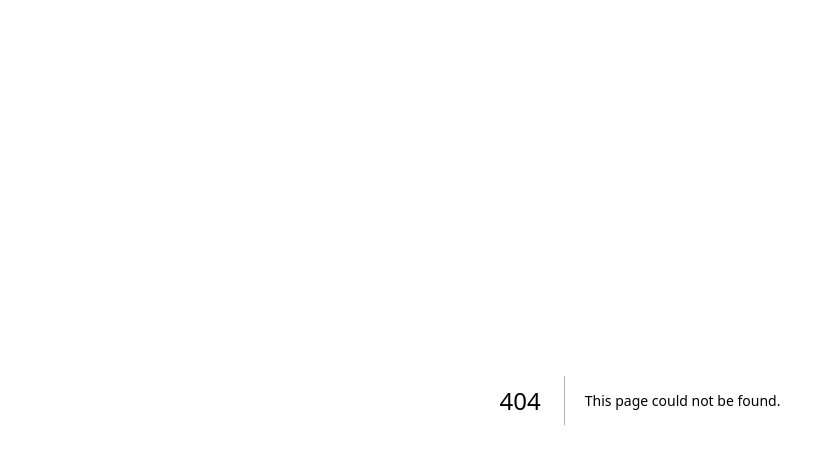
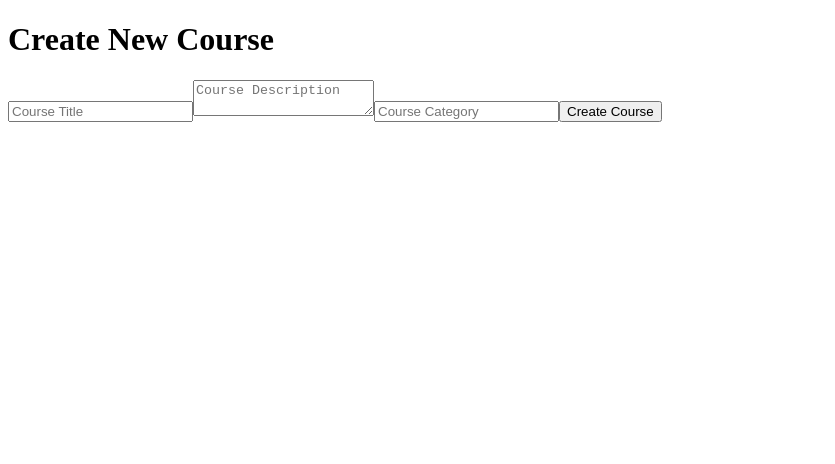
Before and after one commit to alamtoma/webapp-2024-eksamen-main, a Next.js app in the folder oppgave_1/frontend/: page /CreateCoursePage in a window 1280 px wide. Before the commit this address had no page. Shown: the top 464 px of the page, without its empty margins (0-835 px from the left). Built offline with nearby package versions, Linux system fonts and the light colour scheme.

Commit message:
oppretta "pages" mappe i "src". Opprettet to filer - "CoursesPage.tsx" for å hente og vise kursene. Og "CreateCoursePage.tsx" for å opprette kurs.

```diff
--- /dev/null
+++ b/oppgave_1/frontend/src/pages/CreateCoursePage.tsx
@@ -0,0 +1,46 @@
+import React, { useState } from 'react';
+import axios from 'axios';
+
+const CreateCoursePage: React.FC = () => {
+  const [title, setTitle] = useState('');
+  const [description, setDescription] = useState('');
+  const [category, setCategory] = useState('');
+
+  const handleSubmit = async (e: React.FormEvent) => {
+    e.preventDefault();
+    try {
+      await axios.post('http://localhost:3000/courses', { title, description, category });
+      alert('Course created!');
+    } catch (error) {
+      console.error('Error creating course:', error);
+    }
+  };
+
+  return (
+    <div>
+      <h1>Create New Course</h1>
+      <form onSubmit={handleSubmit}>
+        <input
+          type="text"
+          placeholder="Course Title"
+          value={title}
+          onChange={(e) => setTitle(e.target.value)}
+        />
+        <textarea
+          placeholder="Course Description"
+          value={description}
+          onChange={(e) => setDescription(e.target.value)}
+        />
+        <input
+          type="text"
+          placeholder="Course Category"
+          value={category}
+          onChange={(e) => setCategory(e.target.value)}
+        />
+        <button type="submit">Create Course</button>
+      </form>
+    </div>
+  );
+}
+
+export default CreateCoursePage;
```
Also changed, not shown: oppgave_1/frontend/src/pages/CoursesPage.tsx (added, +34 -0 lines).
